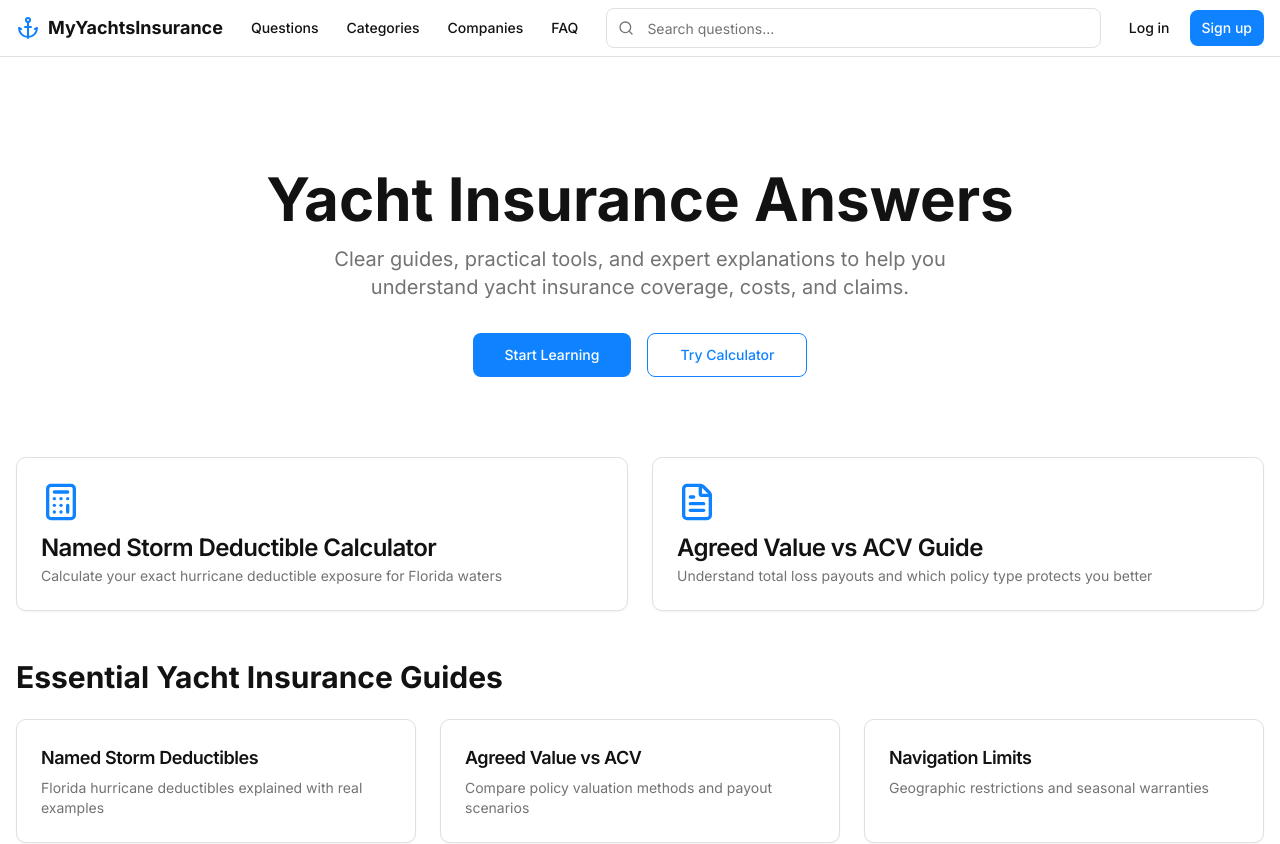
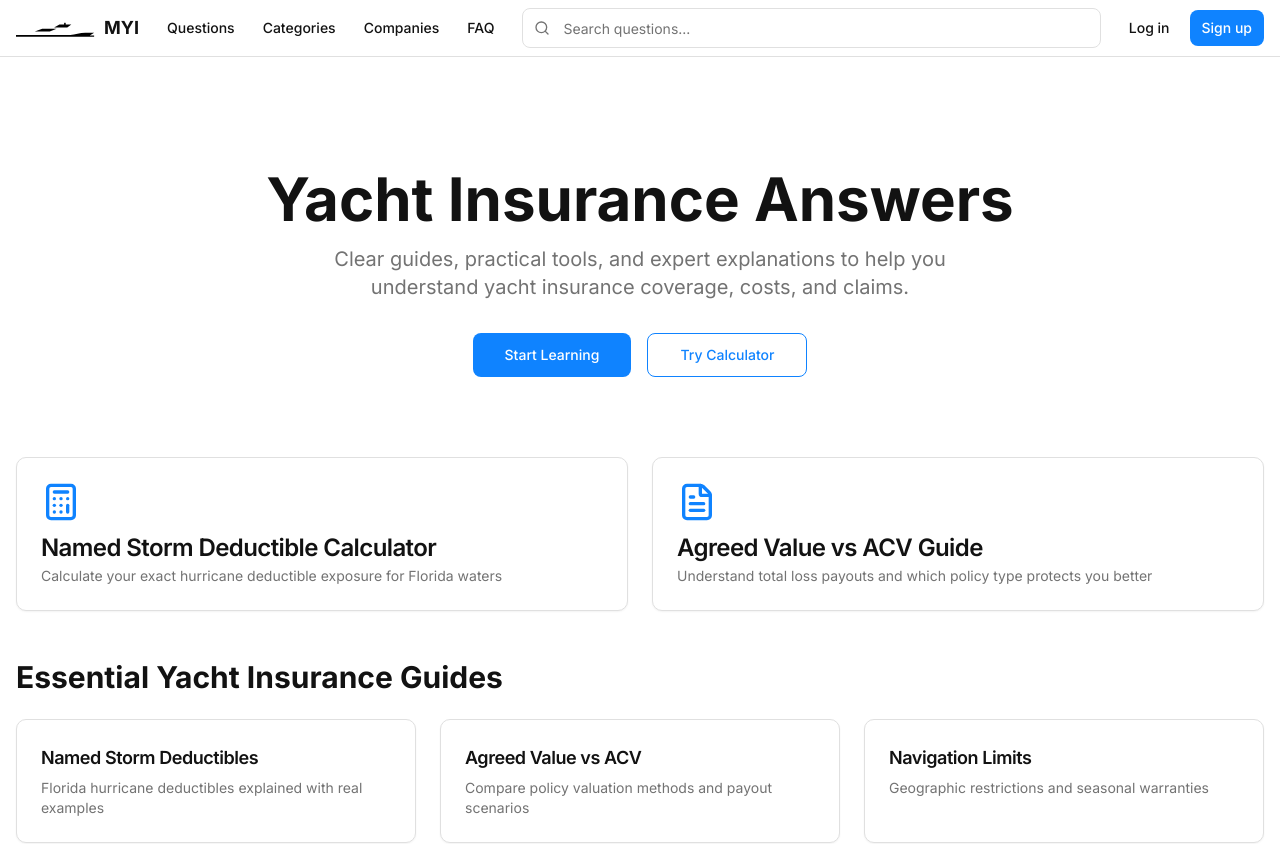
Before and after one commit to shortalex12333/MYI2, a Next.js app in the folder client/: page / in a window 1280 px wide. Shown: the top 844 px of the page. Built offline with nearby package versions, Linux system fonts and the light colour scheme; no server answers.

Commit message:
feat(brand): switch header to MYI with local token-colored logo.svg; add favicon.svg; update org logo to /logo.svg; remove text brand override; keep tokenized styling

```diff
--- a/client/src/app/layout.tsx
+++ b/client/src/app/layout.tsx
@@ -21,7 +21,7 @@ export default function RootLayout({
     "@type": "Organization",
     "name": "MyYachtsInsurance",
     "url": "https://www.myyachtsinsurance.com",
-    "logo": "https://www.myyachtsinsurance.com/logo.png",
+    "logo": "/logo.svg",
     "description": "The first dedicated community and intelligence hub for yacht insurance, providing educational resources, expert insights, and tools for yacht owners and insurance professionals.",
     "contactPoint": {
       "@type": "ContactPoint",
@@ -55,6 +55,7 @@ export default function RootLayout({
   return (
     <html lang="en">
       <body className={inter.className}>
+        <link rel="icon" href="/favicon.svg" type="image/svg+xml" />
         {/* Person schema for Alex Short */}
         <script
           type="application/ld+json"
--- a/client/src/components/layout/Header.tsx
+++ b/client/src/components/layout/Header.tsx
@@ -1,7 +1,8 @@
 'use client'
 
 import Link from 'next/link'
-import { Anchor, Search, Bell, Menu, Award } from 'lucide-react'
+import Image from 'next/image'
+import { Search, Bell, Menu, Award } from 'lucide-react'
 import { Button } from '@/components/ui/button'
 import { Input } from '@/components/ui/input'
 import { useState } from 'react'
@@ -18,9 +19,10 @@ export function Header() {
         <div className="flex h-14 items-center justify-between gap-4">
           {/* Logo */}
           <Link href="/" className="flex items-center space-x-2 shrink-0">
-            <Anchor className="h-6 w-6 text-primary" />
-            <span className="font-bold text-lg hidden sm:inline">MyYachtsInsurance</span>
-            <span className="font-bold text-lg sm:hidden">MYI</span>
+            <span className="text-foreground">
+              <Image src="/logo.svg" alt="MYI" width={28} height={16} priority className="h-5 w-auto" />
+            </span>
+            <span className="font-bold text-lg">MYI</span>
           </Link>
 
           {/* Main Navigation */}
```
Also changed, not shown: client/public/favicon.svg (added), client/public/logo.svg (added).
